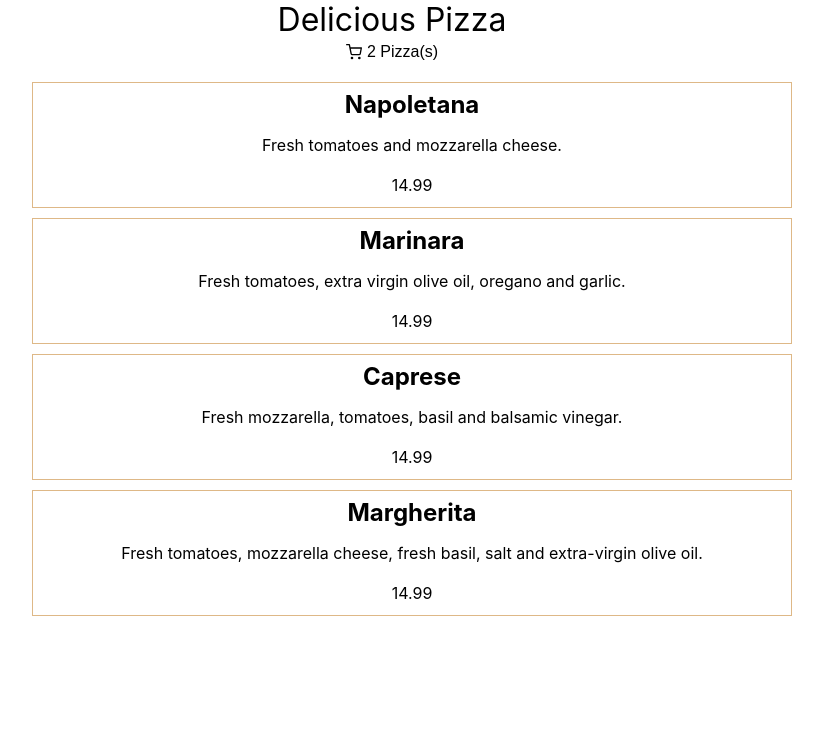
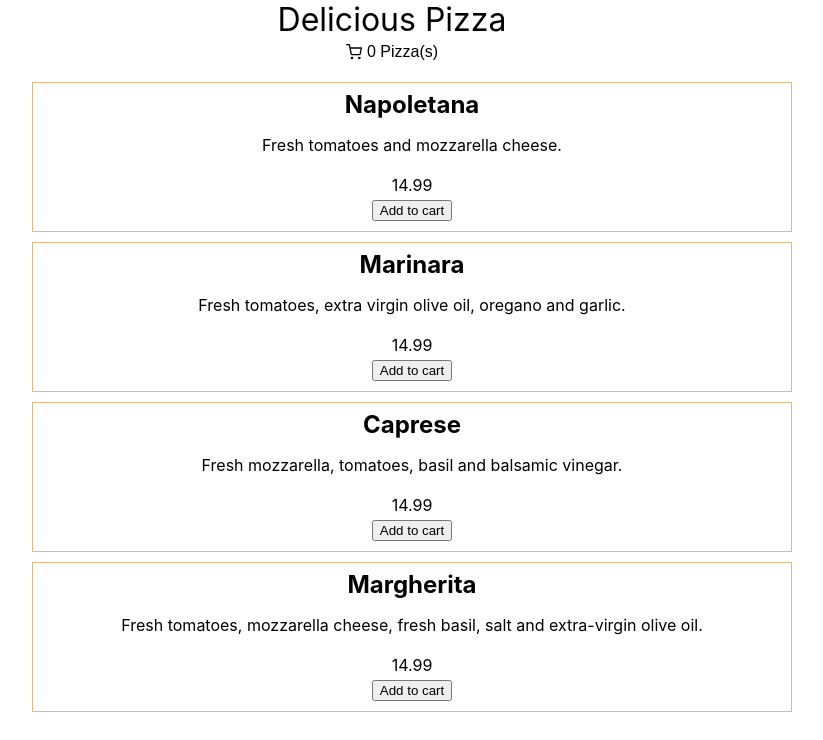
Before and after one commit to sathyalog/react-typescript-vite, a React (Vite) app: page / in a window 1280 px wide. Shown: the top 740 px of the page, without its empty margins (248-1071 px from the left). Built offline with nearby package versions, Linux system fonts and the light colour scheme.

Commit message:
added context and applied typescript for useState, useContext hooks

```diff
--- a/src/components/App.tsx
+++ b/src/components/App.tsx
@@ -3,9 +3,11 @@ import "./App.css";
 import Pizza from "./Pizza";
 import pizzas from "../data/pizzas.json";
 import Cart from "./Cart";
+import AppStateProvider from "./AppContext";
 
 function App() {
   return (
+    <AppStateProvider>
       <div className="container">
         <div className="header">
           <div className="siteTitle">Delicious Pizza</div>
@@ -17,6 +19,7 @@ function App() {
           </ul>
         </div>
       </div>
+    </AppStateProvider>
   );
 }
 
--- /dev/null
+++ b/src/components/AppContext.tsx
@@ -0,0 +1,44 @@
+import React, {
+  createContext,
+  useState,
+  PropsWithChildren,
+  useContext,
+} from "react";
+
+interface AppContextValue {
+  cart: {
+    items: { id: number; name: string; price: number; quantity: number }[];
+  };
+}
+
+interface Props {}
+
+const defaultContext: AppContextValue = {
+  cart: {
+    items: [],
+  },
+};
+
+export const AppContext = createContext(defaultContext);
+
+export const AppSetStateContext = createContext<
+  React.Dispatch<React.SetStateAction<AppContextValue>> | undefined
+>(undefined);
+
+export const useSetState = () => {
+  const setState = useContext(AppSetStateContext);
+  return setState;
+};
+
+const AppStateProvider: React.FC<PropsWithChildren<Props>> = ({ children }) => {
+  const [state, setState] = useState(defaultContext);
+  return (
+    <AppContext.Provider value={state}>
+      <AppSetStateContext.Provider value={setState}>
+        {children}
+      </AppSetStateContext.Provider>
+    </AppContext.Provider>
+  );
+};
+
+export default AppStateProvider;
--- a/src/components/Cart.tsx
+++ b/src/components/Cart.tsx
@@ -1,5 +1,6 @@
 import React, { Component } from "react";
 import { FiShoppingCart } from "react-icons/fi";
+import { AppContext } from "./AppContext";
 
 interface Props {}
 
@@ -30,7 +31,11 @@ export class Cart extends Component<Props, State> {
       });
   };
 
+  /* we cannot use context hooks in class components and hence we are using render props here <AppContext.Consumer>{() => {}}</AppContext.Consumer>*/
   render() {
+    return (
+      <AppContext.Consumer>
+        {(state) => {
           return (
             <div className="cartContainer">
               <button
@@ -41,18 +46,24 @@ export class Cart extends Component<Props, State> {
                 }
               >
                 <FiShoppingCart />
-          <span>2 Pizza(s)</span>
+                <span>{state.cart.items.length} Pizza(s)</span>
               </button>
               <div
                 className="cartDropDown"
                 style={{ display: this.state.isOpen ? "block" : "none" }}
               >
                 <ul>
-            <li>Napoletana</li>
-            <li>Marinara</li>
+                  {state.cart.items.map((item) => (
+                    <li key={item.id}>
+                      {item.name} &times; {item.quantity}
+                    </li>
+                  ))}
                 </ul>
               </div>
             </div>
+          );
+        }}
+      </AppContext.Consumer>
     );
   }
 }
--- a/src/components/Pizza.tsx
+++ b/src/components/Pizza.tsx
@@ -1,10 +1,12 @@
 import React from "react";
+import { useSetState } from "./AppContext";
 
 interface Pizza {
   id: number;
   name: string;
   description: string;
   price: number;
+  quantity: number;
 }
 
 interface Props {
@@ -12,11 +14,45 @@ interface Props {
 }
 
 const Pizza: React.FC<Props> = ({ pizza }) => {
+  const setState = useSetState();
+  const handleCart = () => {
+    setState((state: { cart: { items: any } }) => {
+      const itemExists = state.cart.items.find(
+        (item: Pizza) => item.id === pizza.id
+      );
+      return {
+        ...state,
+        cart: {
+          ...state.cart,
+          items: itemExists
+            ? state.cart.items.map((item: Pizza) => {
+                if (item.id === pizza.id) {
+                  return {
+                    ...item,
+                    quantity: item.quantity + 1,
+                  };
+                }
+                return item;
+              })
+            : [
+                ...state.cart.items,
+                {
+                  id: pizza.id,
+                  name: pizza.name,
+                  price: pizza.price,
+                  quantity: 1,
+                },
+              ],
+        },
+      };
+    });
+  };
   return (
     <li className="pizza-container">
       <h2>{pizza.name}</h2>
       <p>{pizza.description}</p>
       <p>{pizza.price}</p>
+      <button onClick={handleCart}>Add to cart</button>
     </li>
   );
 };
```
Lines whose indentation alone changed are shown as unchanged.
